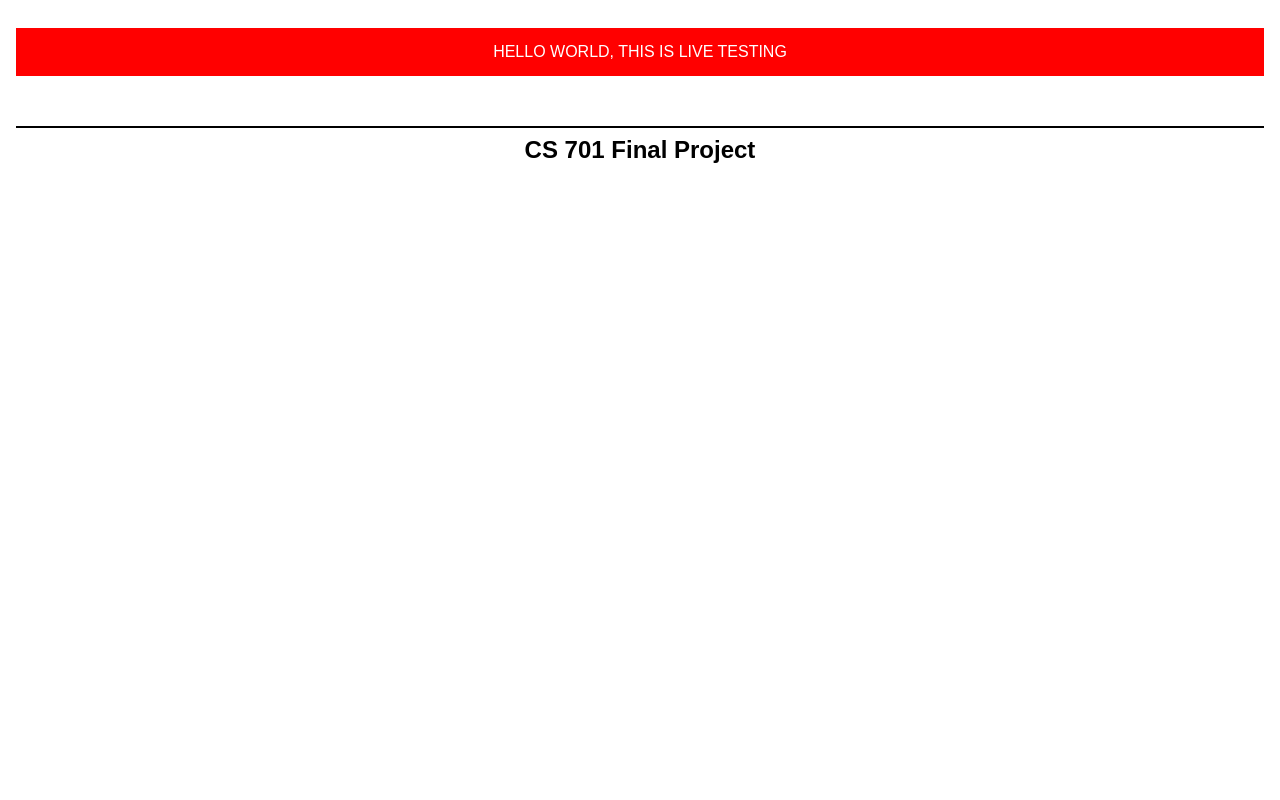
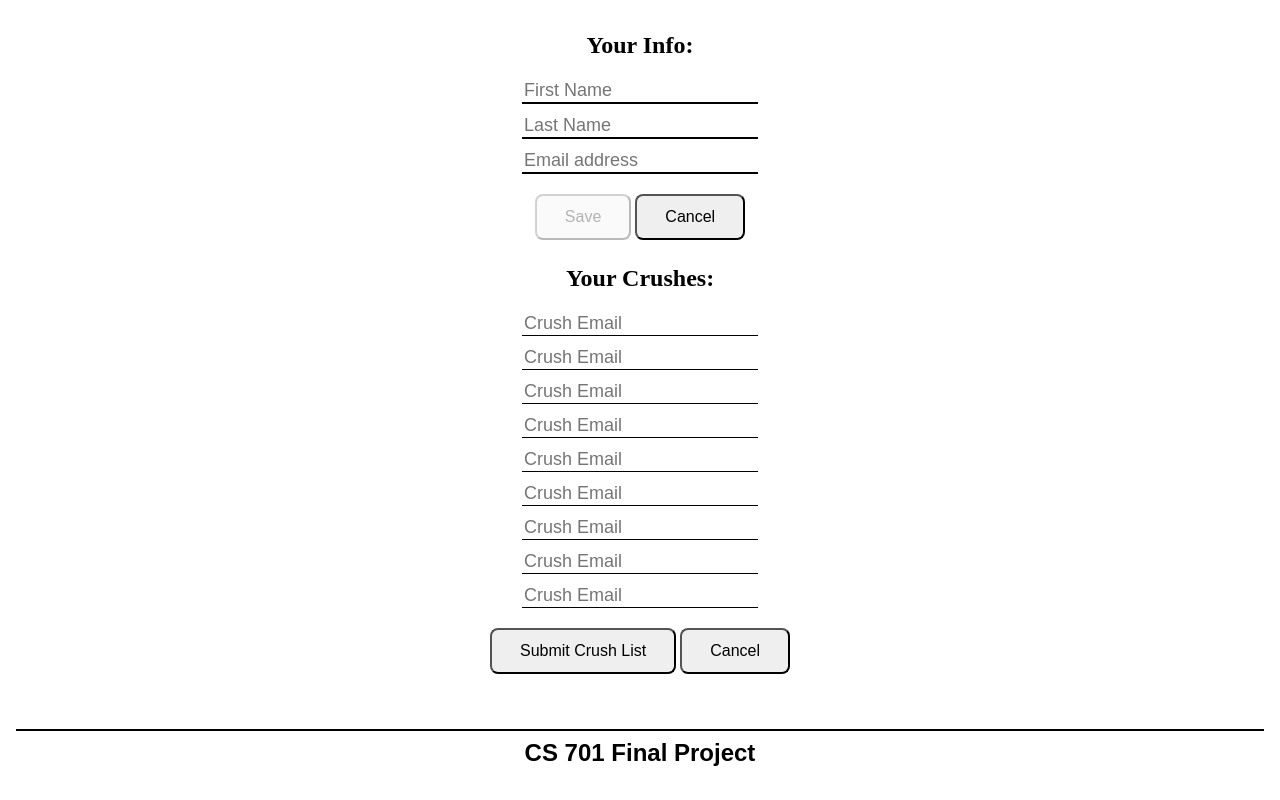
Before and after one commit to DavidGmidd/SeniorSeminarProject21, a Next.js app: page / in a window 1280 px wide. Built offline with nearby package versions, Linux system fonts and the light colour scheme.

Commit message:
CrushList

```diff
--- a/package.json
+++ b/package.json
@@ -13,13 +13,15 @@
   "dependencies": {
     "@chakra-ui/core": "^0.8.0",
     "@emotion/react": "^11.1.1",
+    "bootstrap": "^4.6.0",
     "cors": "^2.8.5",
     "knex": "^0.21.12",
-    "next": "9.5.3",
+    "next": "^10.0.9",
     "next-auth": "^3.11.2",
     "next-connect": "^0.9.1",
     "objection": "^2.2.3",
     "prop-types": "^15.7.2",
+    "react-bootstrap": "^1.5.2",
     "react-dom": "^17.0.1",
     "react-file-base64": "^1.0.3",
     "sqlite3": "^5.0.0",
--- a/pages/index.js
+++ b/pages/index.js
@@ -2,22 +2,29 @@ import Head from 'next/head';
 import { useState } from 'react';
 import Link from 'next/link';
 import styles from '../pages/Styles/Home.module.css';
+import Button from 'react-bootstrap/Button';
+import CrushList from './CrushList';
 
 export default function Home() {
 
 
 
-return (
+  return (
+    <div>
+  <CrushList> </CrushList>
+  </div>
 
-<div className={styles.body}>
-<Head>
-    <title>Panther Crush Welcome</title>
-  </Head>
-    <main>
-       <p className= {styles.title}> HELLO WORLD, THIS IS LIVE TESTING </p>
-    </main>
-    <footer className={styles.footer1}> CS 701 Final Project</footer>
-</div>
+  // <div className={styles.body}>
+  // <Head>
+  //     <title>Panther Crush Welcome</title>
+  //   </Head>
+  //     <main>
+  //       <p className= {styles.title}> HELLO WORLD, THIS IS LIVE TESTING </p>
+  //       <Button> HELLO BOOTSTRAP BUTTON</Button>
 
-);
-}
+  //     </main>
+  //     <footer className={styles.footer1}> CS 701 Final Project</footer>
+  // </div>
+
+    );
+  }
```
Also changed, not shown: 1 other file (tests, documents, lock files or other folders).
